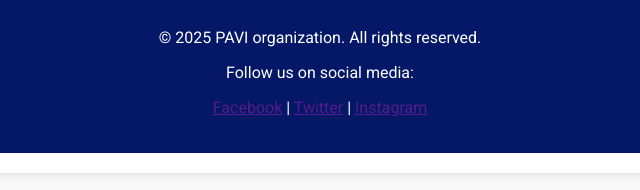
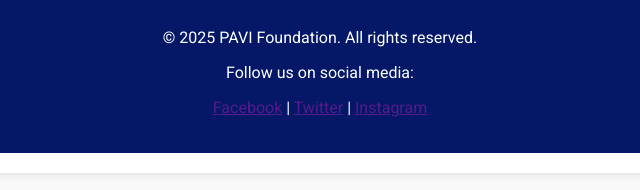
Before and after one commit to EMPIRE515/PAVI-Organization-, a plain HTML site: page Blog and News.html in a window 1280 px wide. Shown: the part 1396-1586 px from the top of the page, 320-960 px from the left. Drawn offline with Linux system fonts and the light colour scheme.

Commit message:
Update Blog and News.html

```diff
--- a/Blog and News.html
+++ b/Blog and News.html
@@ -152,7 +152,7 @@
                     </ul>
                 </div>
                 <div class="footer-info">
-                    <p>&copy; 2025 PAVI organization. All rights reserved.</p>
+                    <p>&copy; 2025 PAVI Foundation. All rights reserved.</p>
                     <p>Follow us on social media:</p>
                     <p>
                         <a href="" target="_blank">Facebook</a> |
```
